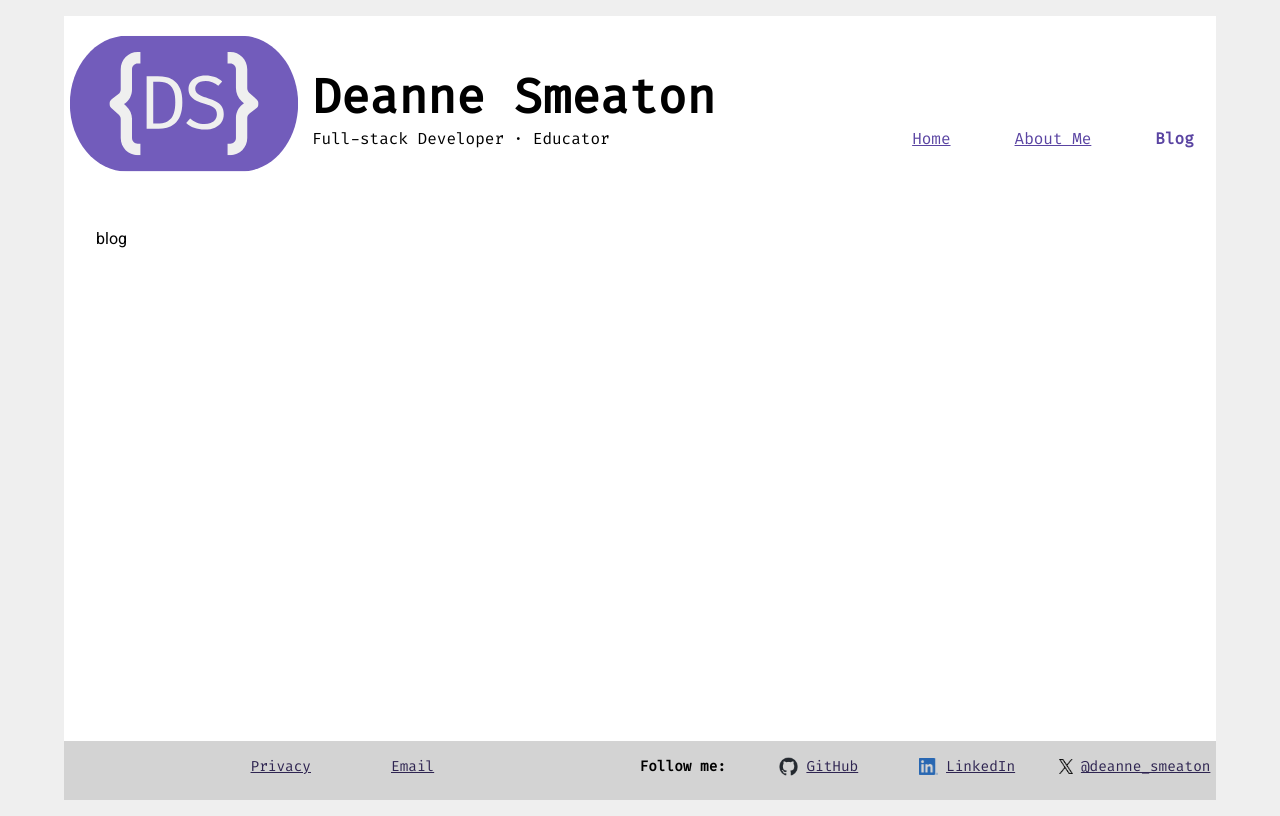
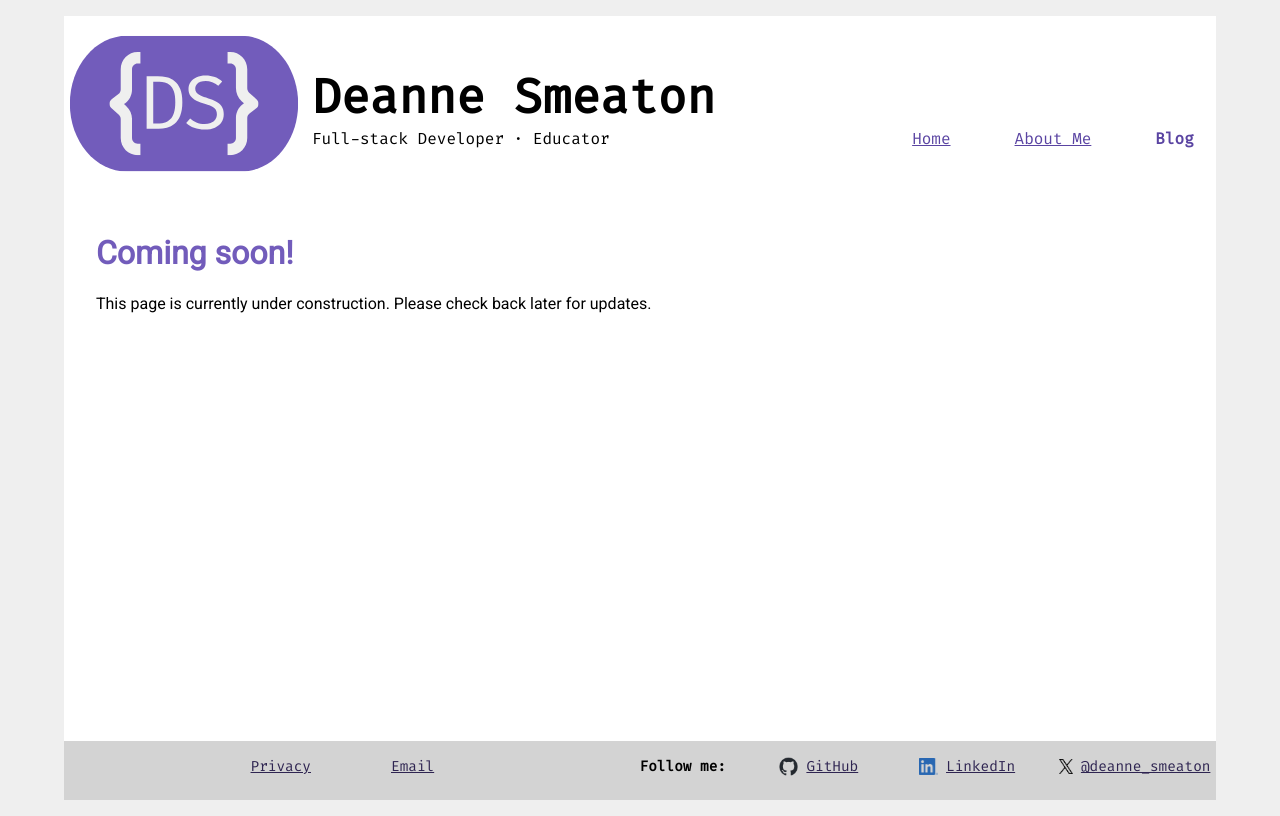
Before and after one commit to smeatond/deannesmeaton, a React (Vite) app in the folder client/: page /blog in a window 1280 px wide. Built offline with nearby package versions, Linux system fonts and the light colour scheme.

Commit message:
under construction page created

```diff
--- a/client/src/main.tsx
+++ b/client/src/main.tsx
@@ -8,8 +8,9 @@ import "./index.css";
 import ErrorPage from "./pages/ErrorPage.tsx";
 import About from "./pages/About.tsx";
 import Home from "./pages/Home.tsx";
-import Blog from "./pages/Blog.tsx";
+//import Blog from "./pages/Blog.tsx";
 import Privacy from "./pages/Privacy.tsx";
+import UnderConstruction from "./pages/UnderConstruction.tsx";
 
 const router = createBrowserRouter([
   {
@@ -27,7 +28,7 @@ const router = createBrowserRouter([
       },
       {
         path: "/blog",
-        element: <Blog />,
+        element: <UnderConstruction />,
       },
       {
         path: "/privacy",
--- /dev/null
+++ b/client/src/pages/UnderConstruction.tsx
@@ -0,0 +1,13 @@
+function UnderConstruction() {
+  return (
+    <>
+      <h1>Coming soon!</h1>
+      <p>
+        This page is currently under construction. Please check back later for
+        updates.
+      </p>
+    </>
+  );
+}
+
+export default UnderConstruction;
```
